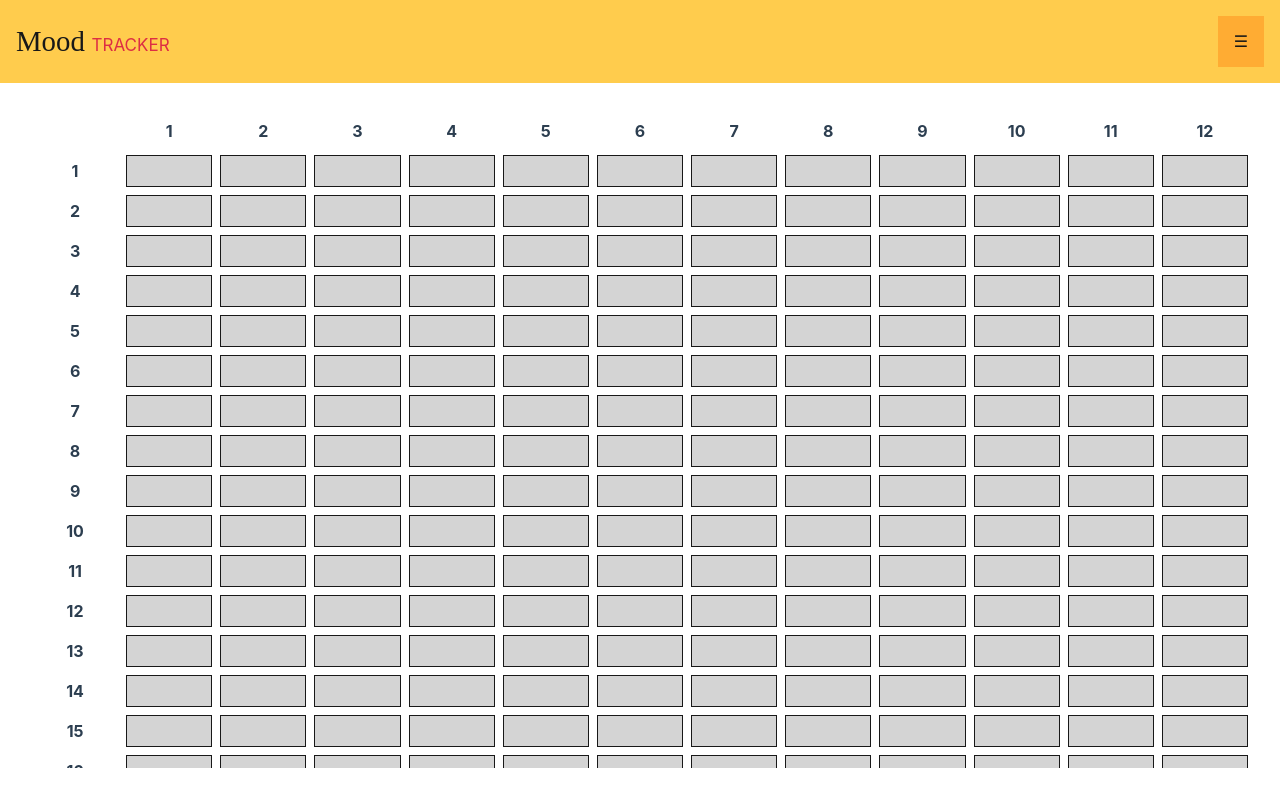
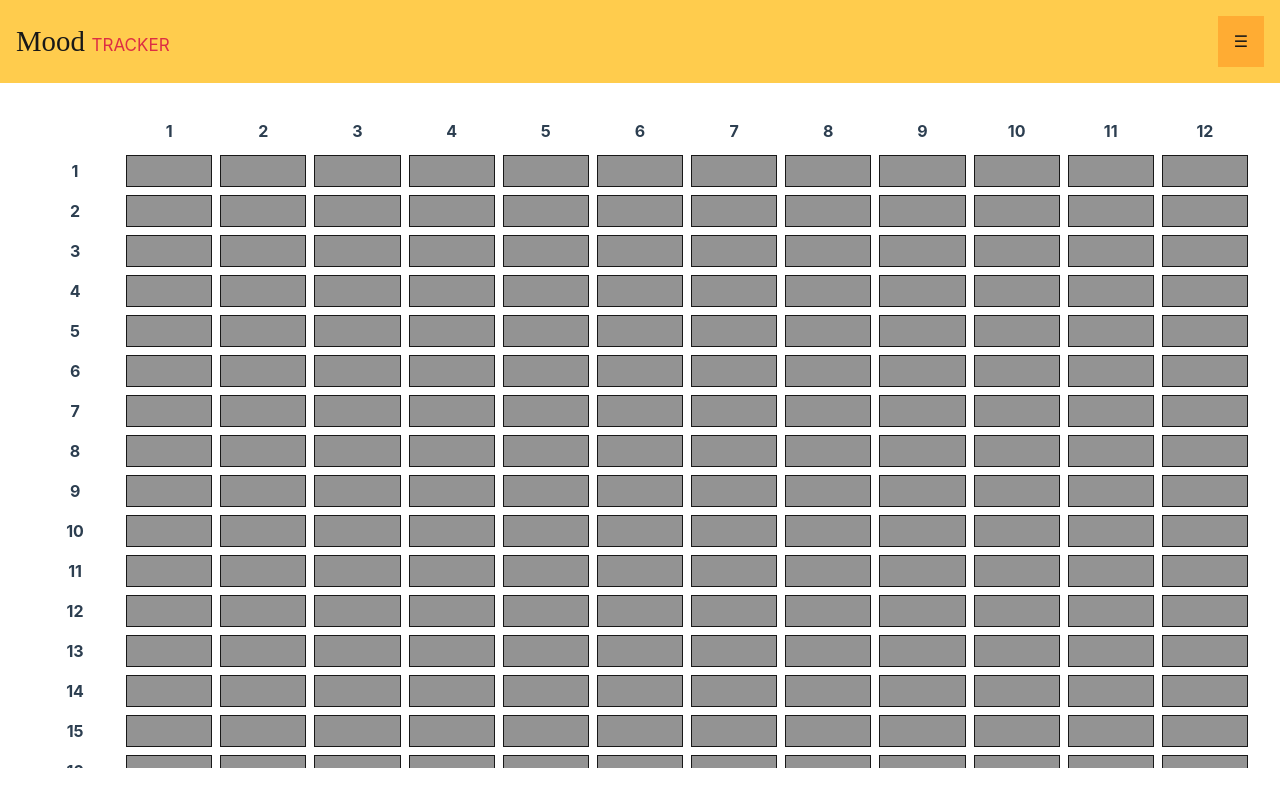
Before and after one commit to maremarismaria/mood-tracker, a Vue app: page / in a window 1280 px wide. Built offline with nearby package versions, Linux system fonts and the light colour scheme; a web font is replaced by a local one.

Commit message:
:lipstick: Update black var transparency

```diff
--- a/src/assets/base.css
+++ b/src/assets/base.css
@@ -9,7 +9,7 @@
   --vt-c-black: #181818;
   --vt-c-black-soft: #222222;
   --vt-c-black-mute: #282828;
-  --vt-c-black-transparent: rgba(40, 40, 40, 0.2);
+  --vt-c-black-transparent: rgba(40, 40, 40, 0.5);
 
   --vt-c-indigo: #2c3e50;
 
```
